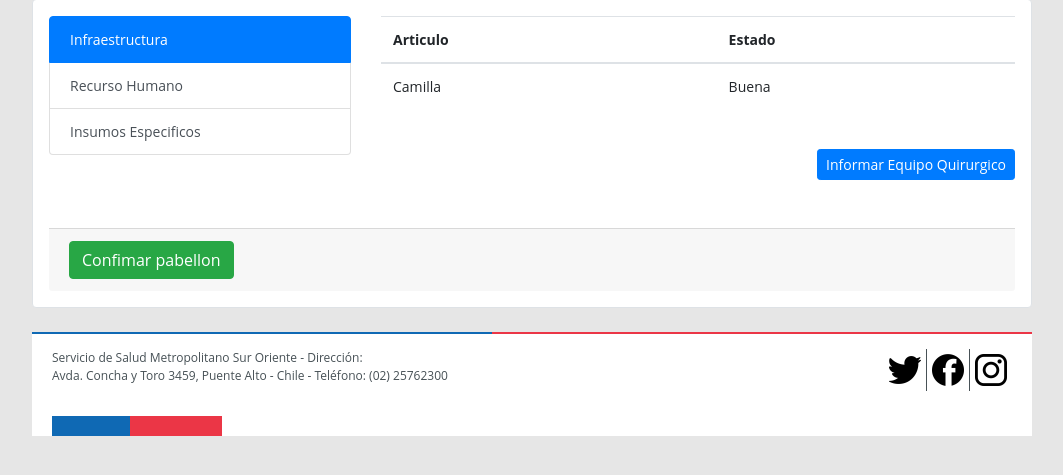
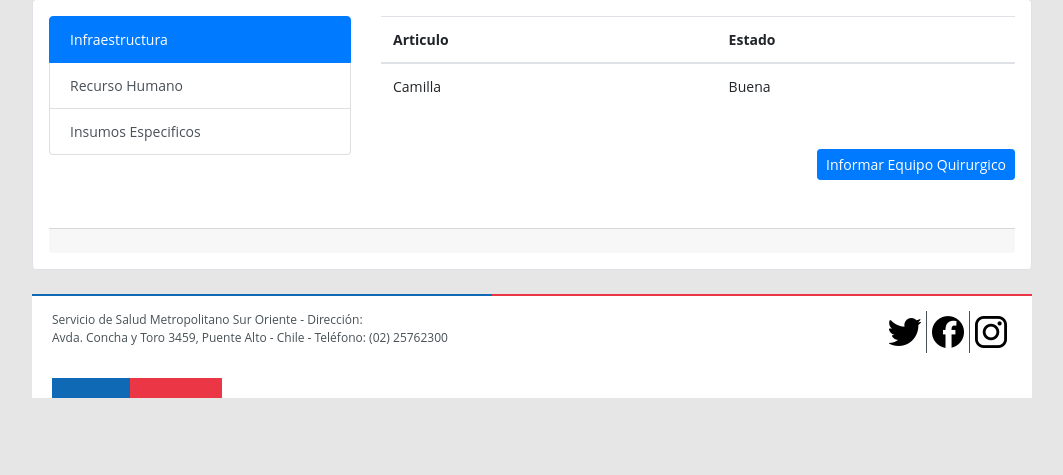
Before and after one commit to Yoda2171/django-arquitectura, a Django app: page /preparacionpabellon/chequeorecursos/4/ in a window 1280 px wide. Shown: the part 271-746 px from the top of the page, without its empty margins (108-1171 px from the left). Run offline with Django 4.2, Linux system fonts and the light colour scheme; the first user in the database is signed in; data comes from the database, SQL or seed files in the repository; some libraries are stand-ins or nearby versions; some web fonts are replaced.

Commit message:
arreglando errores ORACLE

```diff
--- a/app/templates/core/chequeo_recursos.html
+++ b/app/templates/core/chequeo_recursos.html
@@ -333,7 +333,7 @@
           </div>
         </div>
         <div class="card-footer mt-5">
-          {% if malInsumo == null and malInfraestructura == null  %}
+          {% if malInsumo == null or malInfraestructura == null or malRecursoHumano == null %}
           <button class="btn btn-success" onclick="disponibilizar()">
             Confimar pabellon
           </button>
--- a/app/views.py
+++ b/app/views.py
@@ -39,11 +39,12 @@ def chequeoRecursos(request , id):
     malInfraestructura= Pabellon.objects.get(id_pabellon=id).id_infraestructura.filter(estado='Malas')
     malInfraestructura= list(map(lambda infraestructura: infraestructura.serializer(), malInfraestructura))
 
-    malRecursoHumano =  Pabellon.objects.get(id_pabellon=id).id_recursohumano
+    malRecursoHumano = Pabellon.objects.get(id_pabellon=id).id_recursohumano.estado
 
-    print(malRecursoHumano)
-    if(len(malInfraestructura) != 0 or len(malInfraestructura) !=0 or malRecursoHumano =="No asignado"):
-        return render(request,'core/chequeo_recursos.html',{"malRecursoHumano":malRecursoHumano,"malInsumo":malInsumo,"malInfraestructura":malInfraestructura,"insumo":insumo,"pabellon":pabellon,"infraestructura":infraestructura,"rrhh":rrhh,"disponibilidad":disponibilidad,"id_pabellon":id_pabellon})
+
+
+    if(len(malInfraestructura) != 0 or len(malInsumo) !=0  or malRecursoHumano=="No asignado"):
+        return render(request,'core/chequeo_recursos.html',{"malInfraestructura":malInfraestructura,"malInsumo":malInsumo,"malRecursoHumano":[],"insumo":insumo,"pabellon":pabellon,"infraestructura":infraestructura,"rrhh":rrhh,"disponibilidad":disponibilidad,"id_pabellon":id_pabellon})
     else:
         return render(request,'core/chequeo_recursos.html',{"insumo":insumo,"pabellon":pabellon,"infraestructura":infraestructura,"rrhh":rrhh,"disponibilidad":disponibilidad,"id_pabellon":id_pabellon})
 
```
